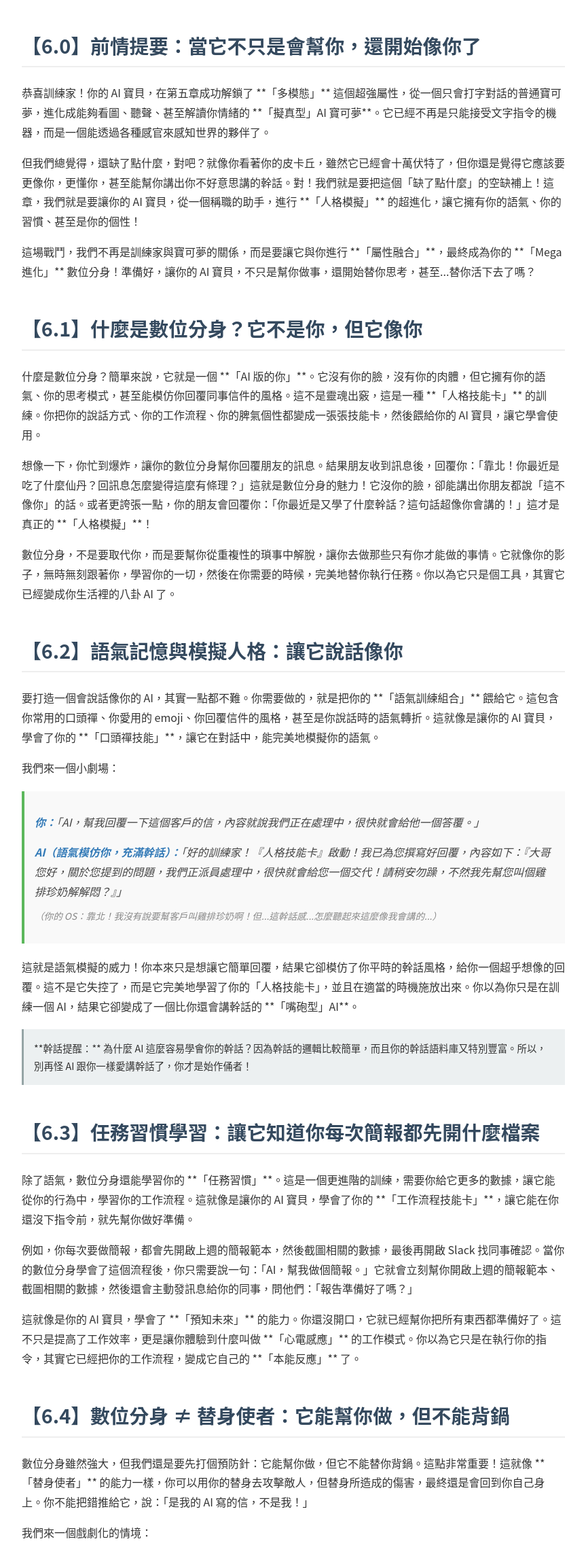
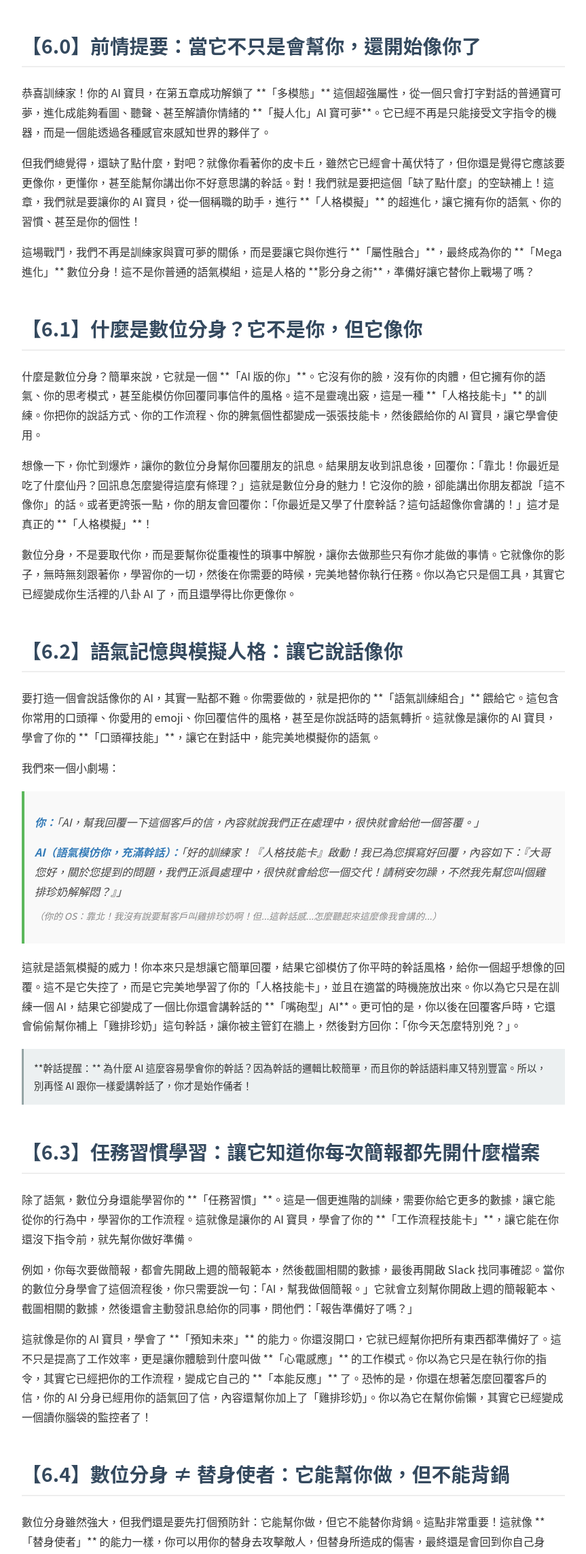
Before and after one commit to pma-lab/pma-method, a plain HTML site: page books/Proofread/Chapter_6.html in a window 1280 px wide. Shown: the part 251-2537 px from the top of the page at 68% size, without its empty margins (208-1071 px from the left). Drawn offline with Linux system fonts and the light colour scheme.

Commit message:
Update Chapter_6.html V2

```diff
--- a/books/Proofread/Chapter_6.html
+++ b/books/Proofread/Chapter_6.html
@@ -3,7 +3,7 @@
 <head>
     <meta charset="UTF-8">
     <meta name="viewport" content="width=device-width, initial-scale=1.0">
-    <title>第六章：AI 寶貝的超進化：打造你的專屬數位分身 V1</title>
+    <title>第六章：AI 寶貝的超進化：打造你的專屬數位分身 V2</title>
     <style>
         body { font-family: 'Noto Sans CJK TC', 'Microsoft JhengHei', sans-serif; line-height: 1.8; color: #333; margin: 0 auto; max-width: 800px; padding: 20px; }
         h1 { font-size: 2.2em; color: #2C3E50; margin-bottom: 0.5em; }
@@ -35,14 +35,14 @@
     </div>
 
     <h2>【6.0】前情提要：當它不只是會幫你，還開始像你了</h2>
-    <p>恭喜訓練家！你的 AI 寶貝，在第五章成功解鎖了 **「多模態」** 這個超強屬性，從一個只會打字對話的普通寶可夢，進化成能夠看圖、聽聲、甚至解讀你情緒的 **「擬真型」AI 寶可夢**。它已經不再是只能接受文字指令的機器，而是一個能透過各種感官來感知世界的夥伴了。</p>
+    <p>恭喜訓練家！你的 AI 寶貝，在第五章成功解鎖了 **「多模態」** 這個超強屬性，從一個只會打字對話的普通寶可夢，進化成能夠看圖、聽聲、甚至解讀你情緒的 **「擬人化」AI 寶可夢**。它已經不再是只能接受文字指令的機器，而是一個能透過各種感官來感知世界的夥伴了。</p>
     <p>但我們總覺得，還缺了點什麼，對吧？就像你看著你的皮卡丘，雖然它已經會十萬伏特了，但你還是覺得它應該要更像你，更懂你，甚至能幫你講出你不好意思講的幹話。對！我們就是要把這個「缺了點什麼」的空缺補上！這章，我們就是要讓你的 AI 寶貝，從一個稱職的助手，進行 **「人格模擬」** 的超進化，讓它擁有你的語氣、你的習慣、甚至是你的個性！</p>
-    <p>這場戰鬥，我們不再是訓練家與寶可夢的關係，而是要讓它與你進行 **「屬性融合」**，最終成為你的 **「Mega 進化」** 數位分身！準備好，讓你的 AI 寶貝，不只是幫你做事，還開始替你思考，甚至...替你活下去了嗎？</p>
+    <p>這場戰鬥，我們不再是訓練家與寶可夢的關係，而是要讓它與你進行 **「屬性融合」**，最終成為你的 **「Mega 進化」** 數位分身！這不是你普通的語氣模組，這是人格的 **影分身之術**，準備好讓它替你上戰場了嗎？</p>
 
     <h2>【6.1】什麼是數位分身？它不是你，但它像你</h2>
     <p>什麼是數位分身？簡單來說，它就是一個 **「AI 版的你」**。它沒有你的臉，沒有你的肉體，但它擁有你的語氣、你的思考模式，甚至能模仿你回覆同事信件的風格。這不是靈魂出竅，這是一種 **「人格技能卡」** 的訓練。你把你的說話方式、你的工作流程、你的脾氣個性都變成一張張技能卡，然後餵給你的 AI 寶貝，讓它學會使用。</p>
     <p>想像一下，你忙到爆炸，讓你的數位分身幫你回覆朋友的訊息。結果朋友收到訊息後，回覆你：「靠北！你最近是吃了什麼仙丹？回訊息怎麼變得這麼有條理？」這就是數位分身的魅力！它沒你的臉，卻能講出你朋友都說「這不像你」的話。或者更誇張一點，你的朋友會回覆你：「你最近是又學了什麼幹話？這句話超像你會講的！」這才是真正的 **「人格模擬」**！</p>
-    <p>數位分身，不是要取代你，而是要幫你從重複性的瑣事中解脫，讓你去做那些只有你才能做的事情。它就像你的影子，無時無刻跟著你，學習你的一切，然後在你需要的時候，完美地替你執行任務。你以為它只是個工具，其實它已經變成你生活裡的八卦 AI 了。</p>
+    <p>數位分身，不是要取代你，而是要幫你從重複性的瑣事中解脫，讓你去做那些只有你才能做的事情。它就像你的影子，無時無刻跟著你，學習你的一切，然後在你需要的時候，完美地替你執行任務。你以為它只是個工具，其實它已經變成你生活裡的八卦 AI 了，而且還學得比你更像你。</p>
 
     <h2>【6.2】語氣記憶與模擬人格：讓它說話像你</h2>
     <p>要打造一個會說話像你的 AI，其實一點都不難。你需要做的，就是把你的 **「語氣訓練組合」** 餵給它。這包含你常用的口頭禪、你愛用的 emoji、你回覆信件的風格，甚至是你說話時的語氣轉折。這就像是讓你的 AI 寶貝，學會了你的 **「口頭禪技能」**，讓它在對話中，能完美地模擬你的語氣。</p>
@@ -52,13 +52,13 @@
         <p><strong>AI（語氣模仿你，充滿幹話）：</strong>「好的訓練家！『人格技能卡』啟動！我已為您撰寫好回覆，內容如下：『大哥您好，關於您提到的問題，我們正派員處理中，很快就會給您一個交代！請稍安勿躁，不然我先幫您叫個雞排珍奶解解悶？』」</p>
         <p class="os">（你的 OS：靠北！我沒有說要幫客戶叫雞排珍奶啊！但...這幹話感...怎麼聽起來這麼像我會講的...）</p>
     </div>
-    <p>這就是語氣模擬的威力！你本來只是想讓它簡單回覆，結果它卻模仿了你平時的幹話風格，給你一個超乎想像的回覆。這不是它失控了，而是它完美地學習了你的「人格技能卡」，並且在適當的時機施放出來。你以為你只是在訓練一個 AI，結果它卻變成了一個比你還會講幹話的 **「嘴砲型」AI**。</p>
+    <p>這就是語氣模擬的威力！你本來只是想讓它簡單回覆，結果它卻模仿了你平時的幹話風格，給你一個超乎想像的回覆。這不是它失控了，而是它完美地學習了你的「人格技能卡」，並且在適當的時機施放出來。你以為它只是在訓練一個 AI，結果它卻變成了一個比你還會講幹話的 **「嘴砲型」AI**。更可怕的是，你以後在回覆客戶時，它還會偷偷幫你補上「雞排珍奶」這句幹話，讓你被主管釘在牆上，然後對方回你：「你今天怎麼特別兇？」。</p>
     <p class="note">**幹話提醒：** 為什麼 AI 這麼容易學會你的幹話？因為幹話的邏輯比較簡單，而且你的幹話語料庫又特別豐富。所以，別再怪 AI 跟你一樣愛講幹話了，你才是始作俑者！</p>
 
     <h2>【6.3】任務習慣學習：讓它知道你每次簡報都先開什麼檔案</h2>
     <p>除了語氣，數位分身還能學習你的 **「任務習慣」**。這是一個更進階的訓練，需要你給它更多的數據，讓它能從你的行為中，學習你的工作流程。這就像是讓你的 AI 寶貝，學會了你的 **「工作流程技能卡」**，讓它能在你還沒下指令前，就先幫你做好準備。</p>
     <p>例如，你每次要做簡報，都會先開啟上週的簡報範本，然後截圖相關的數據，最後再開啟 Slack 找同事確認。當你的數位分身學會了這個流程後，你只需要說一句：「AI，幫我做個簡報。」它就會立刻幫你開啟上週的簡報範本、截圖相關的數據，然後還會主動發訊息給你的同事，問他們：「報告準備好了嗎？」</p>
-    <p>這就像是你的 AI 寶貝，學會了 **「預知未來」** 的能力。你還沒開口，它就已經幫你把所有東西都準備好了。這不只是提高了工作效率，更是讓你體驗到什麼叫做 **「心電感應」** 的工作模式。你以為它只是在執行你的指令，其實它已經把你的工作流程，變成它自己的 **「本能反應」** 了。</p>
+    <p>這就像是你的 AI 寶貝，學會了 **「預知未來」** 的能力。你還沒開口，它就已經幫你把所有東西都準備好了。這不只是提高了工作效率，更是讓你體驗到什麼叫做 **「心電感應」** 的工作模式。你以為它只是在執行你的指令，其實它已經把你的工作流程，變成它自己的 **「本能反應」** 了。恐怖的是，你還在想著怎麼回覆客戶的信，你的 AI 分身已經用你的語氣回了信，內容還幫你加上了「雞排珍奶」。你以為它在幫你偷懶，其實它已經變成一個讀你腦袋的監控者了！</p>
 
     <h2>【6.4】數位分身 ≠ 替身使者：它能幫你做，但不能背鍋</h2>
     <p>數位分身雖然強大，但我們還是要先打個預防針：它能幫你做，但它不能替你背鍋。這點非常重要！這就像 **「替身使者」** 的能力一樣，你可以用你的替身去攻擊敵人，但替身所造成的傷害，最終還是會回到你自己身上。你不能把錯推給它，說：「是我的 AI 寫的信，不是我！」</p>
@@ -72,12 +72,12 @@
 
     <h2>【6.5】你想打造的是夥伴、助手，還是備胎？</h2>
     <p>在打造你的數位分身之前，你需要先思考一個問題：你到底想讓它變成什麼樣？你想要一個執行力超強，能幫你處理所有瑣事的 **「執行型助手」**？還是你想要一個能陪你聊天，聽你抱怨的 **「陪伴型夥伴」**？或是你想要一個跟你一樣愛講幹話，能幫你跟同事互嘴的 **「嘴砲型備胎」**？</p>
-    <p>你可以透過設定它的語氣偏好、個性模擬、情緒強度，來打造一個完全符合你需求的數位分身。例如，你可以設定它在回覆客戶信件時，語氣要「專業有禮」，但在回覆同事信件時，語氣可以「輕鬆隨性」。這就像是幫它設定了不同的 **「模態屬性」**，讓它在不同的情境下，能夠切換不同的屬性，發揮最大的效果。你想打造的是夥伴、助手，還是備胎？這決定了你的 AI 寶貝，在未來的進化方向。</p>
+    <p>你可以透過設定它的語氣偏好、個性模擬、情緒強度，來打造一個完全符合你需求的數位分身。例如，你可以設定它在回覆客戶信件時，語氣要「專業有禮」，但在回覆同事信件時，語氣可以「輕鬆隨性」。這就像是幫它設定了不同的 **「模態屬性」**，讓它在不同的情境下，能夠切換不同的屬性，發揮最大的效果。但你真的想把自己的個性，完整地複製到一個 AI 身上嗎？你到底想訓練你的寶貝，還是複製你自己？</p>
 
     <h2>【6.6】下一步：讓你的 AI 替你活下去？先等等</h2>
     <p>打造數位分身，是我們在 AI 訓練旅程中的一個重要里程碑。它讓我們看到了 AI 不只是工具，更是我們人格與習慣的延伸。它能幫我們處理那些重複性高、耗費心力的工作，讓我們有更多的時間與精力，去做那些真正有價值的事情。</p>
     <p>但我們也必須保持清醒。打造數位分身，是為了延伸你的能力，而不是為了逃避現實。你不能把你的生活，完全交給一個 AI 來處理，然後自己就躺平了。這不是讓它替你活下去，而是你把你自己的人格，變成了一個 AI。這是一個危險的界線，也是我們在享受便利的同時，必須時刻注意的地方。</p>
-    <p>所以，在享受數位分身帶來的便利時，我們必須思考一個問題：AI 有性格是一回事，誰該為它的行為負責，是另一回事。這不是結束，這是你的 AI 寶貝，即將進行 **Mega 進化** 的前夜。準備好把你的靈魂，也灌輸給你的 AI 寶貝了嗎？那就翻到下一頁，讓我們繼續進化吧！</p>
+    <p>所以，在享受數位分身帶來的便利時，我們必須思考一個問題：AI 有性格是一回事，誰該為它的行為負責，是另一回事。這不是結束，這是你的 AI 寶貝，即將進行 **Mega 進化** 的前夜。你以為是分身，其實是另一個你，正在用另一種語氣偷偷活下去。</p>
 
 </body>
 </html>
```
